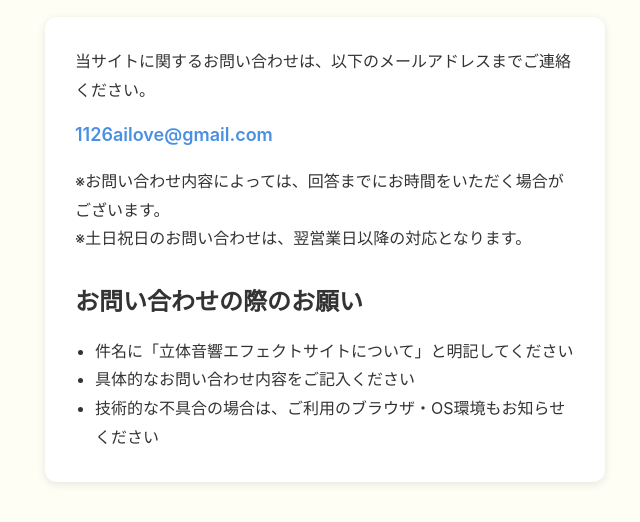
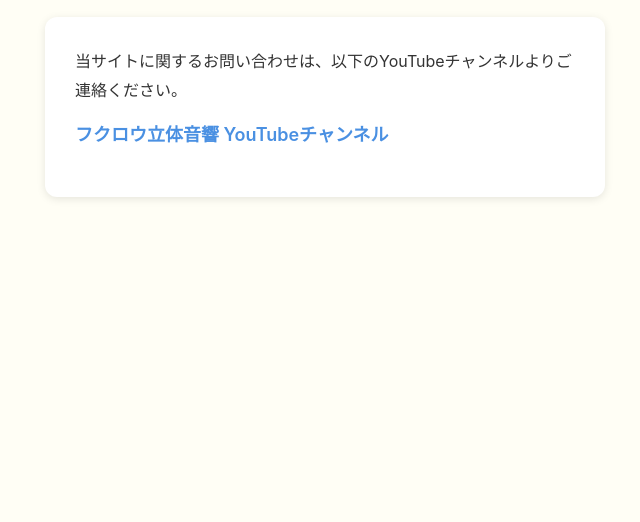
Before and after one commit to siro-314/3d-audio-site, a plain HTML site: page contact.html in a window 1280 px wide. Shown: the part 180-702 px from the top of the page, without its empty margins (315-955 px from the left). Drawn offline with Linux system fonts and the light colour scheme.

Commit message:
Fix: お問い合わせ・aboutページを修正、AdSenseコード追加

```diff
--- a/contact.html
+++ b/contact.html
@@ -46,23 +46,13 @@
         <h1>お問い合わせ</h1>
 
         <div class="contact-info">
-            <p>当サイトに関するお問い合わせは、以下のメールアドレスまでご連絡ください。</p>
+            <p>当サイトに関するお問い合わせは、以下のYouTubeチャンネルよりご連絡ください。</p>
 
             <p class="contact-email">
-                1126ailove@gmail.com
+                <a href="https://www.youtube.com/@%E3%83%A9%E3%82%A4%E3%83%96%E9%9F%B3%E9%9F%BF" target="_blank" rel="noopener" style="color: var(--primary); text-decoration: none;">
+                    フクロウ立体音響 YouTubeチャンネル
+                </a>
             </p>
-
-            <p>
-                ※お問い合わせ内容によっては、回答までにお時間をいただく場合がございます。<br>
-                ※土日祝日のお問い合わせは、翌営業日以降の対応となります。
-            </p>
-
-            <h2 style="margin-top: 30px; margin-bottom: 15px;">お問い合わせの際のお願い</h2>
-            <ul style="line-height: 1.8; padding-left: 20px;">
-                <li>件名に「立体音響エフェクトサイトについて」と明記してください</li>
-                <li>具体的なお問い合わせ内容をご記入ください</li>
-                <li>技術的な不具合の場合は、ご利用のブラウザ・OS環境もお知らせください</li>
-            </ul>
         </div>
     </div>
 </body>
```
Also changed, not shown: about.html (+4 -5 lines), index.html (+2 -0 lines).
